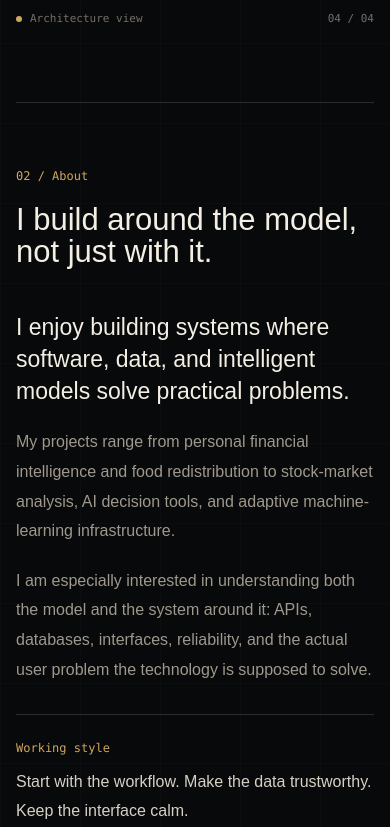
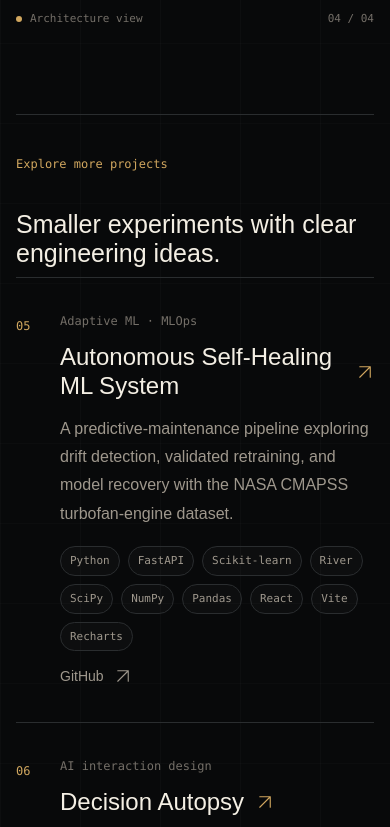
Before and after one commit to prashantkr102004-ui/portfolio, a Next.js app: page / in a window 390 px wide. Shown: the part 5397-6224 px from the top of the page. Built offline with nearby package versions, Linux system fonts and the light colour scheme; no server answers.

Commit message:
Clean up portfolio work section

```diff
--- a/app/globals.css
+++ b/app/globals.css
@@ -121,8 +121,6 @@ ul { padding: 0; list-style: none; }
   margin-left: auto;
 }
 .main-nav a,
-.nav-github,
-.command-trigger,
 .menu-button {
   color: var(--muted);
   font-size: 14px;
@@ -143,8 +141,7 @@ ul { padding: 0; list-style: none; }
 }
 .main-nav a:hover,
 .main-nav a[aria-current="location"],
-.nav-github:hover,
-.command-trigger:hover { color: var(--text); }
+.menu-button:hover { color: var(--text); }
 .main-nav a:hover::after,
 .main-nav a[aria-current="location"]::after { transform: scaleX(1); }
 .nav-actions {
@@ -152,23 +149,13 @@ ul { padding: 0; list-style: none; }
   align-items: center;
   gap: 12px;
 }
-.nav-github,
-.command-trigger,
 .menu-button {
   border: 1px solid var(--line);
   background: rgba(255, 255, 255, 0.025);
   border-radius: 8px;
   padding: 9px 12px;
 }
-.command-trigger { display: inline-flex; align-items: center; }
 .menu-button { display: none; }
-kbd {
-  font-family: var(--mono);
-  font-size: 11px;
-  border: 1px solid var(--line);
-  border-radius: 4px;
-  padding: 2px 6px;
-}
 
 .hero {
   min-height: calc(100vh - 74px);
@@ -797,38 +784,52 @@ kbd {
 }
 .skill-row li { color: var(--muted); }
 
-.archive-section {
-  padding: 80px 0 68px;
+.more-work {
+  margin-top: 42px;
+  padding: 40px 0 12px;
   border-top: 1px solid var(--line);
 }
-.archive-project {
+.more-work > div:first-child {
+  display: grid;
+  grid-template-columns: minmax(0, 0.8fr) minmax(0, 1.2fr);
+  gap: 76px;
+  margin-bottom: 8px;
+}
+.more-work h3 {
+  max-width: 620px;
+  color: var(--text);
+  font-size: 32px;
+  line-height: 1.18;
+}
+.more-work-list { display: grid; }
+.more-work-item {
   display: grid;
   grid-template-columns: 54px minmax(0, 1fr) auto;
   gap: 24px;
   padding: 34px 0;
   border-top: 1px solid var(--line);
 }
-.archive-number { color: var(--accent); padding-top: 5px; }
-.archive-project .eyebrow { color: var(--muted-2); margin-bottom: 12px; }
-.archive-project h3 {
+.more-work-number { color: var(--accent); padding-top: 5px; }
+.more-work-item .eyebrow { color: var(--muted-2); margin-bottom: 12px; }
+.more-work-item h4 {
   font-size: 28px;
   line-height: 1.2;
   overflow-wrap: anywhere;
 }
-.archive-project h3 a {
+.more-work-item h4 a {
   display: inline-flex;
   align-items: center;
   gap: 12px;
 }
-.archive-project h3 .arrow { color: var(--accent); }
-.archive-project p {
+.more-work-item h4 .arrow { color: var(--accent); }
+.more-work-item p {
   max-width: 720px;
   margin-top: 14px;
   color: var(--muted);
   line-height: 1.78;
 }
-.archive-project .tech-list { margin-top: 18px; }
-.archive-project > .repository-link {
+.more-work-item .tech-list { margin-top: 18px; }
+.more-work-item > .repository-link {
   align-self: center;
   white-space: nowrap;
 }
@@ -940,90 +941,6 @@ kbd {
   font-size: 11px;
 }
 .footer a:hover { color: var(--accent); }
-
-.command-dialog {
-  width: min(620px, calc(100vw - 32px));
-  max-height: 76vh;
-  margin: 15vh auto auto;
-  padding: 0;
-  overflow: hidden;
-  border: 1px solid var(--line);
-  border-radius: 8px;
-  background: #0d0f10;
-  color: var(--text);
-  box-shadow: 0 28px 90px rgba(0, 0, 0, 0.45);
-}
-.command-dialog::backdrop {
-  background: rgba(0, 0, 0, 0.72);
-  backdrop-filter: blur(5px);
-}
-.command-top {
-  display: flex;
-  justify-content: space-between;
-  align-items: center;
-  gap: 16px;
-  padding: 16px 18px 10px;
-}
-.command-top label {
-  color: var(--accent);
-  font-family: var(--mono);
-  font-size: 12px;
-}
-.command-top button {
-  border: 1px solid var(--line);
-  border-radius: 6px;
-  background: rgba(255, 255, 255, 0.03);
-  color: var(--muted);
-  padding: 5px 9px;
-  font-size: 12px;
-}
-.command-dialog input {
-  width: 100%;
-  border: 0;
-  border-bottom: 1px solid var(--line);
-  background: transparent;
-  color: var(--text);
-  padding: 10px 18px 18px;
-  outline-offset: -3px;
-  font-size: 20px;
-}
-.command-dialog input::placeholder { color: var(--muted-2); }
-.command-results {
-  max-height: 46vh;
-  overflow-y: auto;
-  padding: 8px;
-}
-.command-result {
-  display: flex;
-  justify-content: space-between;
-  align-items: center;
-  gap: 20px;
-  border-radius: 6px;
-  padding: 12px;
-  color: var(--text-soft);
-  cursor: pointer;
-}
-.command-result.selected {
-  background: var(--accent-soft);
-  color: var(--text);
-}
-.command-result > span {
-  display: flex;
-  gap: 16px;
-  align-items: center;
-  min-width: 0;
-}
-.command-result small {
-  min-width: 54px;
-  color: var(--muted);
-  font-family: var(--mono);
-  font-size: 10px;
-}
-.command-result .arrow { width: 15px; height: 15px; color: var(--accent); }
-.empty-results {
-  padding: 28px 14px;
-  color: var(--muted);
-}
 
 .detail-page {
   padding-top: 46px;
@@ -1220,7 +1137,6 @@ kbd {
   .footer { width: min(100% - 36px, 1220px); }
   .brand-name { display: none; }
   .main-nav { gap: 16px; }
-  .nav-github { display: none; }
   .hero { min-height: auto; padding-top: 66px; }
   .hero h1 { font-size: 64px; }
   .hero-statement { font-size: 22px; }
@@ -1249,10 +1165,14 @@ kbd {
     gap: 12px;
   }
   .skill-row ul { grid-column: 2; }
-  .archive-project {
+  .more-work > div:first-child {
+    grid-template-columns: 1fr;
+    gap: 18px;
+  }
+  .more-work-item {
     grid-template-columns: 40px minmax(0, 1fr);
   }
-  .archive-project > .repository-link {
+  .more-work-item > .repository-link {
     grid-column: 2;
     justify-self: start;
   }
@@ -1315,7 +1235,6 @@ kbd {
   }
   .main-nav a::after { display: none; }
   .menu-button { display: inline-flex; }
-  .command-trigger { padding: 9px 11px; }
   .hero { padding-top: 44px; padding-bottom: 36px; }
   .hero-kicker {
     flex-direction: column;
@@ -1339,8 +1258,7 @@ kbd {
     padding-top: 22px;
   }
   .featured-section,
-  .skills-section,
-  .archive-section { padding-top: 54px; }
+  .skills-section { padding-top: 54px; }
   .section-heading h2,
   .about-section h2,
   .contact-heading h2 { font-size: 31px; }
@@ -1384,11 +1302,12 @@ kbd {
     padding: 22px 0;
   }
   .skill-row h3 { font-size: 17px; }
-  .archive-project {
+  .more-work-item {
     grid-template-columns: 30px minmax(0, 1fr);
     gap: 14px;
   }
-  .archive-project h3 { font-size: 24px; }
+  .more-work h3 { font-size: 25px; }
+  .more-work-item h4 { font-size: 24px; }
   .contact-inner { padding: 58px 0 34px; }
   .contact-links {
     flex-wrap: wrap;
@@ -1399,11 +1318,6 @@ kbd {
     gap: 8px;
   }
   .footer > span:nth-child(2) { display: none; }
-  .command-dialog { margin-top: 9vh; }
-  .command-dialog input { font-size: 17px; }
-  .command-result { padding: 11px 9px; }
-  .command-result > span { gap: 10px; }
-  .command-result small { min-width: 46px; }
   .detail-page h1 { font-size: 42px; }
   .detail-subtitle { font-size: 20px; }
   .detail-intro > p { font-size: 16px; }
--- a/app/page.tsx
+++ b/app/page.tsx
@@ -2,6 +2,5 @@ import { Hero } from "@/components/sections/hero";
 import { FeaturedWork } from "@/components/sections/featured-work";
 import { About } from "@/components/sections/about";
 import { Skills } from "@/components/sections/skills";
-import { Archive } from "@/components/sections/archive";
 import { Contact } from "@/components/sections/contact";
-export default function Home() { return <main id="main-content"><div className="page-container"><Hero /><FeaturedWork /><About /><Skills /><Archive /></div><Contact /></main>; }
+export default function Home() { return <main id="main-content"><div className="page-container"><Hero /><FeaturedWork /><About /><Skills /></div><Contact /></main>; }
--- a/components/navigation.tsx
+++ b/components/navigation.tsx
@@ -1,7 +1,7 @@
 "use client";
 import Link from "next/link";
 import { useEffect, useState } from "react";
-import { navigation, profile } from "@/data/profile";
+import { navigation } from "@/data/profile";
 
 const trackedSections = [
   { id: "work", nav: "work" },
@@ -61,6 +61,6 @@ export function Navigation() {
       const isActive = section === activeSection;
       return <Link key={item.label} href={item.href} aria-current={isActive ? "location" : undefined} onClick={() => { setActiveSection(section); setMenuOpen(false); }}>{item.label}</Link>;
     })}</nav>
-    <div className="nav-actions"><a className="nav-github" href={profile.github} target="_blank" rel="noreferrer">GitHub</a><button className="menu-button" aria-expanded={menuOpen} aria-controls="main-navigation" onClick={() => setMenuOpen(!menuOpen)}>{menuOpen ? "Close" : "Menu"}</button></div>
+    <div className="nav-actions"><button className="menu-button" aria-expanded={menuOpen} aria-controls="main-navigation" onClick={() => setMenuOpen(!menuOpen)}>{menuOpen ? "Close" : "Menu"}</button></div>
   </div></header>;
 }
--- a/components/sections/archive.tsx
+++ /dev/null
@@ -1,6 +0,0 @@
-import Link from "next/link";
-import { projects } from "@/data/projects";
-import { Arrow } from "@/components/ui/arrow";
-export function Archive() {
-  return <section className="archive-section" id="more-projects" aria-labelledby="archive-title"><div className="section-heading"><div><span className="eyebrow mono">04 / Additional Projects</span><h2 id="archive-title">Experimental systems worth opening.</h2></div><p>Adaptive ML experimentation and structured AI interaction design, presented with clear limits.</p></div>{projects.slice(4).map(project => <article id={project.id} className="archive-project" key={project.id}><span className="mono archive-number">{project.number}</span><div><span className="eyebrow mono">{project.category}</span><h3><Link href={`/projects/${project.id}`}>{project.name}<Arrow diagonal /></Link></h3><p>{project.description}</p><div className="tech-list mono">{project.stack.map(item => <span key={item}>{item}</span>)}</div></div><a className="repository-link" href={project.repository} target="_blank" rel="noreferrer" aria-label={`${project.name} on GitHub`}>GitHub <Arrow diagonal /></a></article>)}</section>;
-}
--- a/components/sections/contact.tsx
+++ b/components/sections/contact.tsx
@@ -40,5 +40,5 @@ const contactLinks = [
 ];
 
 export function Contact() {
-  return <section id="contact" className="contact-section" aria-labelledby="contact-title"><div className="contact-inner"><span className="eyebrow mono">05 / Contact</span><div className="contact-heading"><h2 id="contact-title">Have an interesting problem to build?</h2><a className="contact-arrow" href={`mailto:${profile.email}`} aria-label="Email Prashant Kumar"><Arrow diagonal /></a></div><p className="contact-copy">I am most interested in AI/ML products, data-heavy interfaces, full-stack systems, and practical software that has to work beyond the demo.</p><div className="contact-bottom"><div className="contact-links" aria-label="Contact links">{contactLinks.map(link => <a className="contact-icon-link" data-tone={link.tone} href={link.href} key={link.label} aria-label={link.label} target={link.href.startsWith("http") ? "_blank" : undefined} rel={link.href.startsWith("http") ? "noreferrer" : undefined}>{link.icon}</a>)}</div></div></div></section>;
+  return <section id="contact" className="contact-section" aria-labelledby="contact-title"><div className="contact-inner"><span className="eyebrow mono">04 / Contact</span><div className="contact-heading"><h2 id="contact-title">Have an interesting problem to build?</h2><a className="contact-arrow" href={`mailto:${profile.email}`} aria-label="Email Prashant Kumar"><Arrow diagonal /></a></div><p className="contact-copy">I am most interested in AI/ML products, data-heavy interfaces, full-stack systems, and practical software that has to work beyond the demo.</p><div className="contact-bottom"><div className="contact-links" aria-label="Contact links">{contactLinks.map(link => <a className="contact-icon-link" data-tone={link.tone} href={link.href} key={link.label} aria-label={link.label} target={link.href.startsWith("http") ? "_blank" : undefined} rel={link.href.startsWith("http") ? "noreferrer" : undefined}>{link.icon}</a>)}</div></div></div></section>;
 }
--- a/components/sections/featured-work.tsx
+++ b/components/sections/featured-work.tsx
@@ -4,11 +4,14 @@ import { Arrow } from "@/components/ui/arrow";
 import { ProjectVisual } from "@/components/projects/project-visual";
 
 export function FeaturedWork() {
+  const featuredProjects = projects.slice(0, 4);
+  const moreProjects = projects.slice(4);
   return <section id="work" className="featured-section" aria-labelledby="work-title"><div className="section-heading"><div><span className="eyebrow mono">01 / Featured Work</span><h2 id="work-title">Serious projects, built around real workflows.</h2></div><p>AI/ML, full-stack systems, data pipelines, and product thinking presented as substantial case studies.</p></div>
-    <div className="featured-projects">{projects.slice(0, 4).map(project => {
+    <div className="featured-projects">{featuredProjects.map(project => {
       const visibleStack = project.stack.slice(0, 8);
       const hiddenCount = project.stack.length - visibleStack.length;
       return <article key={project.id} id={project.id} className="project-article"><div className="project-copy"><div className="project-meta mono"><span>{project.number}</span><span>{project.category}</span><span>{project.status}</span></div><p className="project-purpose">{project.subtitle}</p><h3><Link href={`/projects/${project.id}`}>{project.name}<Arrow diagonal /></Link></h3><p className="project-problem">{project.problem}</p><p className="project-description">{project.description}</p><ul className="project-highlights" aria-label={`${project.name} technical highlights`}>{project.highlights.map(item => <li key={item}>{item}</li>)}</ul><div className="tech-list mono">{visibleStack.map(item => <span key={item}>{item}</span>)}{hiddenCount > 0 && <span>+{hiddenCount}</span>}</div><div className="project-actions"><a className="repository-link" href={project.repository} target="_blank" rel="noreferrer" aria-label={`${project.name} on GitHub`}>GitHub <Arrow diagonal /></a></div></div><div className="project-media"><ProjectVisual project={project} /><div className="media-status mono"><span><i /> Architecture view</span><span>{project.number} / 04</span></div></div></article>;
     })}</div>
+    <div className="more-work" id="more-projects" aria-labelledby="more-work-title"><div><span className="eyebrow mono">Explore more projects</span><h3 id="more-work-title">Smaller experiments with clear engineering ideas.</h3></div><div className="more-work-list">{moreProjects.map(project => <article className="more-work-item" key={project.id} id={project.id}><span className="mono more-work-number">{project.number}</span><div><span className="eyebrow mono">{project.category}</span><h4><Link href={`/projects/${project.id}`}>{project.name}<Arrow diagonal /></Link></h4><p>{project.description}</p><div className="tech-list mono">{project.stack.map(item => <span key={item}>{item}</span>)}</div></div><a className="repository-link" href={project.repository} target="_blank" rel="noreferrer" aria-label={`${project.name} on GitHub`}>GitHub <Arrow diagonal /></a></article>)}</div></div>
   </section>;
 }
```
Also changed, not shown: components/ui/command-palette.tsx (deleted, +0 -52 lines), 2 other files (tests, documents, lock files or other folders).
